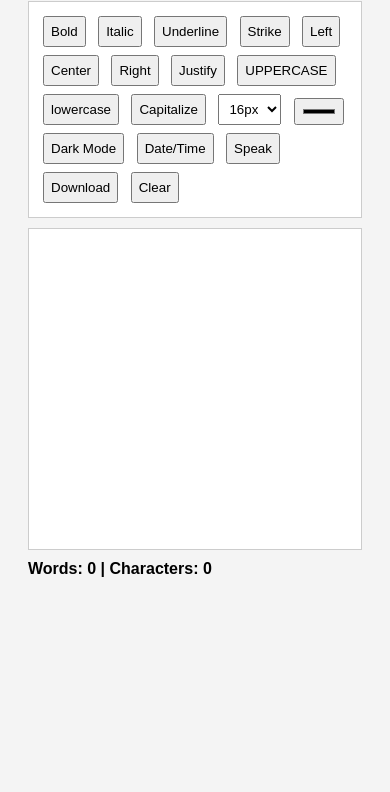
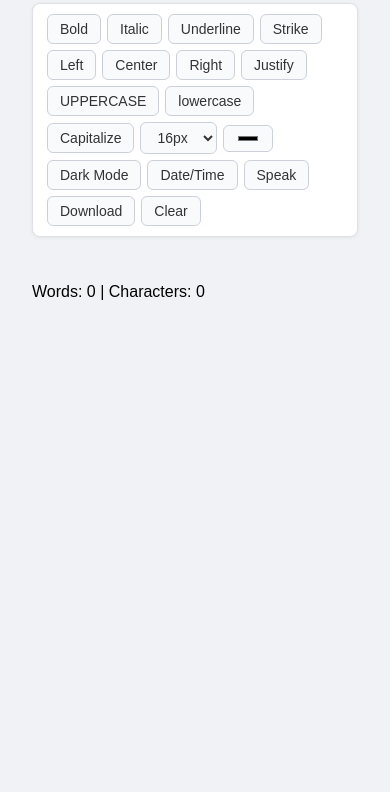
Before and after one commit to kirtigoyal06/custom-text-editor, a plain HTML site: page index.html in a window 390 px wide. Shown: the part 95-887 px from the top of the page. Before the commit the page ends 844 px from the top, so only its background shows below. Drawn offline with Linux system fonts and the light colour scheme.

Commit message:
Refactor CSS styles for improved layout and design
Updated styles for body, toolbar, and form elements to enhance appearance and responsiveness.

```diff
--- a/style.css
+++ b/style.css
@@ -1,48 +1,46 @@
 body {
   font-family: Arial, sans-serif;
-  padding: 20px;
-  background: #f4f4f4;
+  padding: 24px;
+  background: #f0f2f5;
+  min-height: 100vh;
+  transition: background 0.3s ease, color 0.3s ease;
 }
 
 h2 {
   text-align: center;
+  font-size: 1.6rem;
+  margin-bottom: 16px;
+  color: #222;
 }
 
 .toolbar {
-  background: white;
-  padding: 10px;
-  border: 1px solid #ccc;
-  margin-bottom: 10px;
+  background: #fff;
+  padding: 10px 14px;
+  border: 1px solid #dde1e7;
+  border-radius: 8px;
+  margin-bottom: 12px;
+  display: flex;
+  flex-wrap: wrap;
+  align-items: center;
+  gap: 6px;
+  box-shadow: 0 1px 4px rgba(0,0,0,0.06);
 }
 
-button,
-select,
-input {
-  margin: 4px;
-  padding: 6px;
+button, select, input {
+  padding: 6px 12px;
+  border: 1px solid #ccd0d8;
+  border-radius: 6px;
+  font-size: 0.875rem;
+  background: #f9fafb;
+  color: #333;
+  cursor: pointer;
+  transition: background 0.2s ease, border-color 0.2s ease;
 }
 
-#editor {
-  min-height: 300px;
-  background: white;
-  border: 1px solid #ccc;
-  padding: 10px;
+button:hover, select:hover { background: #e8edf5; border-color: #a0aab8; }
+button:active { background: #d5dce8; }
+button:focus, select:focus, input:focus {
   outline: none;
+  border-color: #4a90e2;
+  box-shadow: 0 0 0 3px rgba(74,144,226,0.15);
 }
-
-#count {
-  margin-top: 10px;
-  font-weight: bold;
-}
-
-.dark {
-  background: #222;
-  color: white;
-}
-
-.dark .toolbar,
-.dark #editor {
-  background: #333;
-  color: white;
-  border-color: #555;
-}
```
